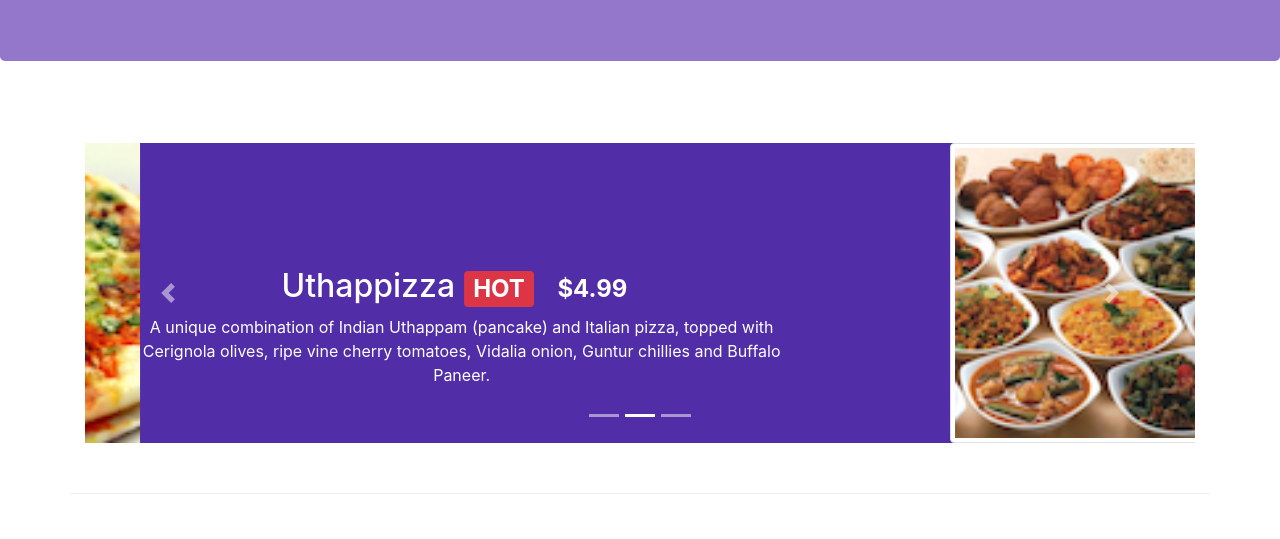
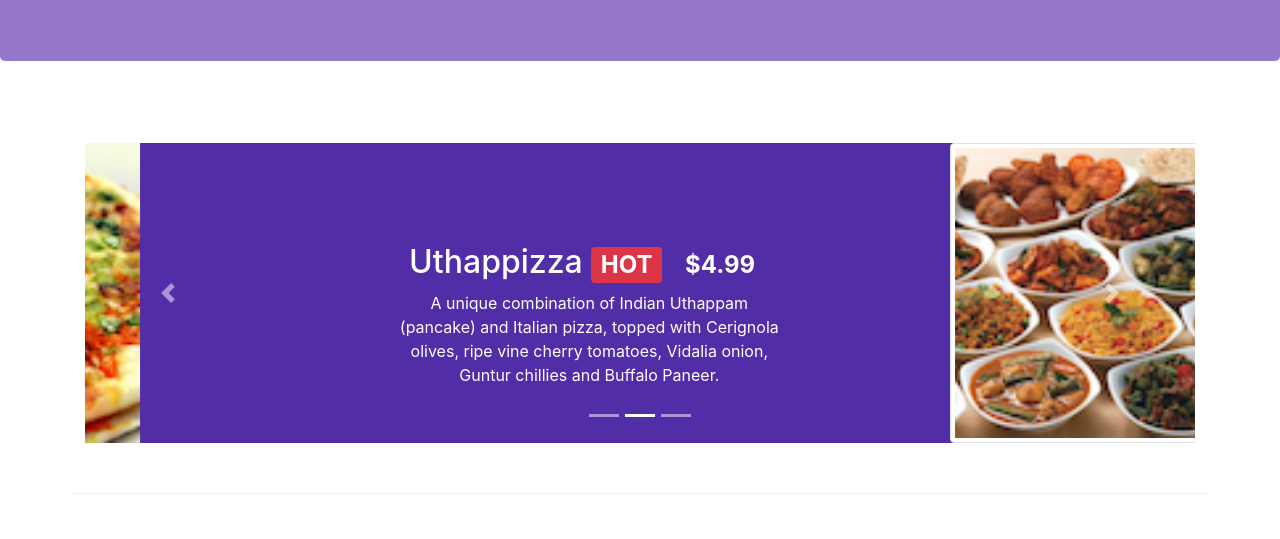
Before and after one commit to sanu29/Ristornate-Confusion, a website: page index.html in a window 1280 px wide. Shown: the part 261-800 px from the top of the page. Drawn offline with nearby package versions, Linux system fonts and the light colour scheme.

Commit message:
carousel

```diff
--- a/index.html
+++ b/index.html
@@ -205,7 +205,7 @@
                             <img class="d-block img-fluid"
                                 src="img/uthappizza.png" alt="Uthappizza">
 
-                            <div class="carousel-caption d-none d-md-block" style="padding-left:12%;">
+                            <div class="carousel-caption d-none d-md-block" style="margin-left:35%">
 
                                 <h2 >Uthappizza <span class="badge badge-danger">HOT</span> <span class="badge badge-pill badge-default">$4.99</span></h2>
                                            <p class="d-flex d-sm-block" >A unique combination of Indian Uthappam (pancake) and
```
